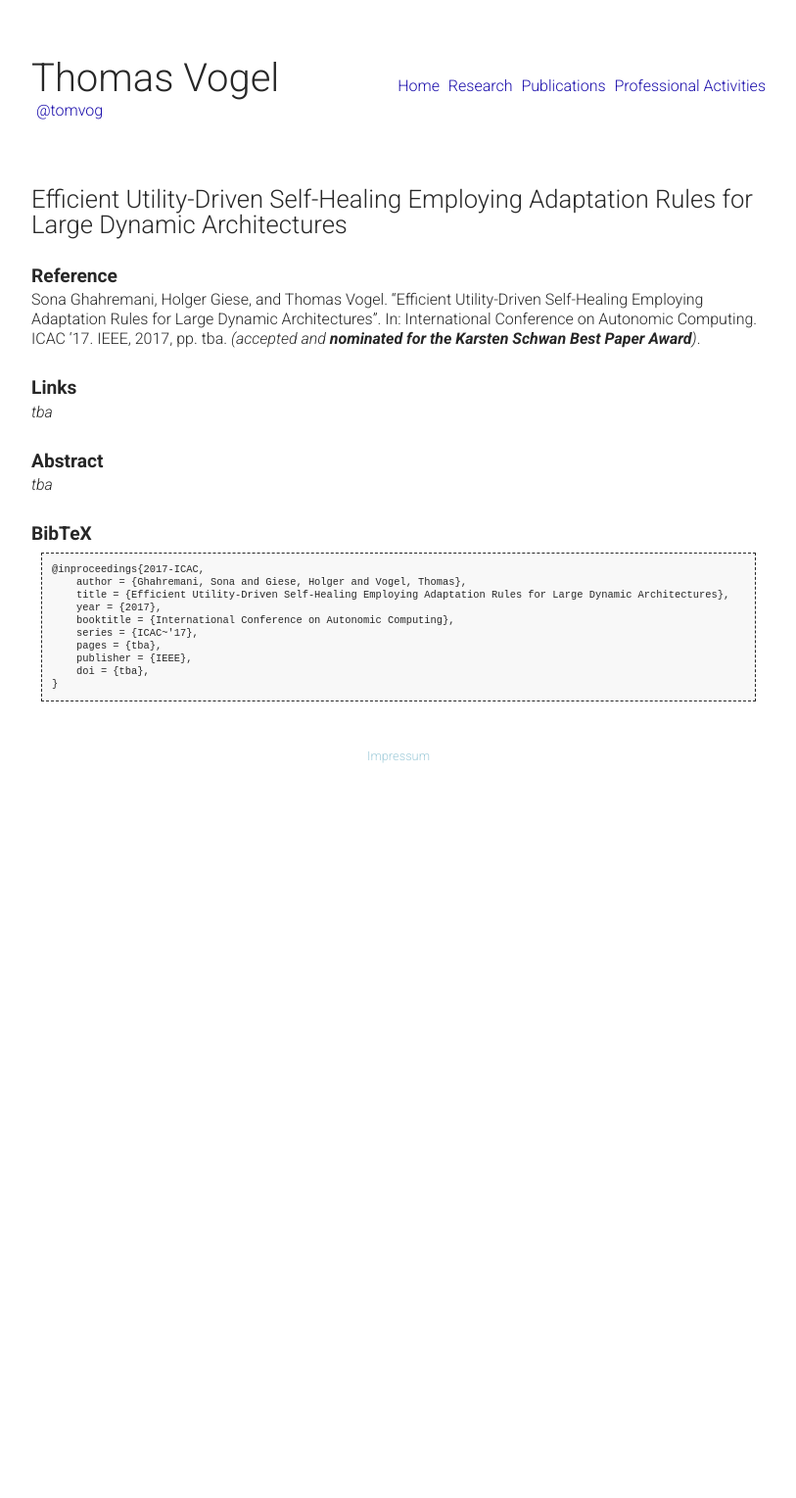
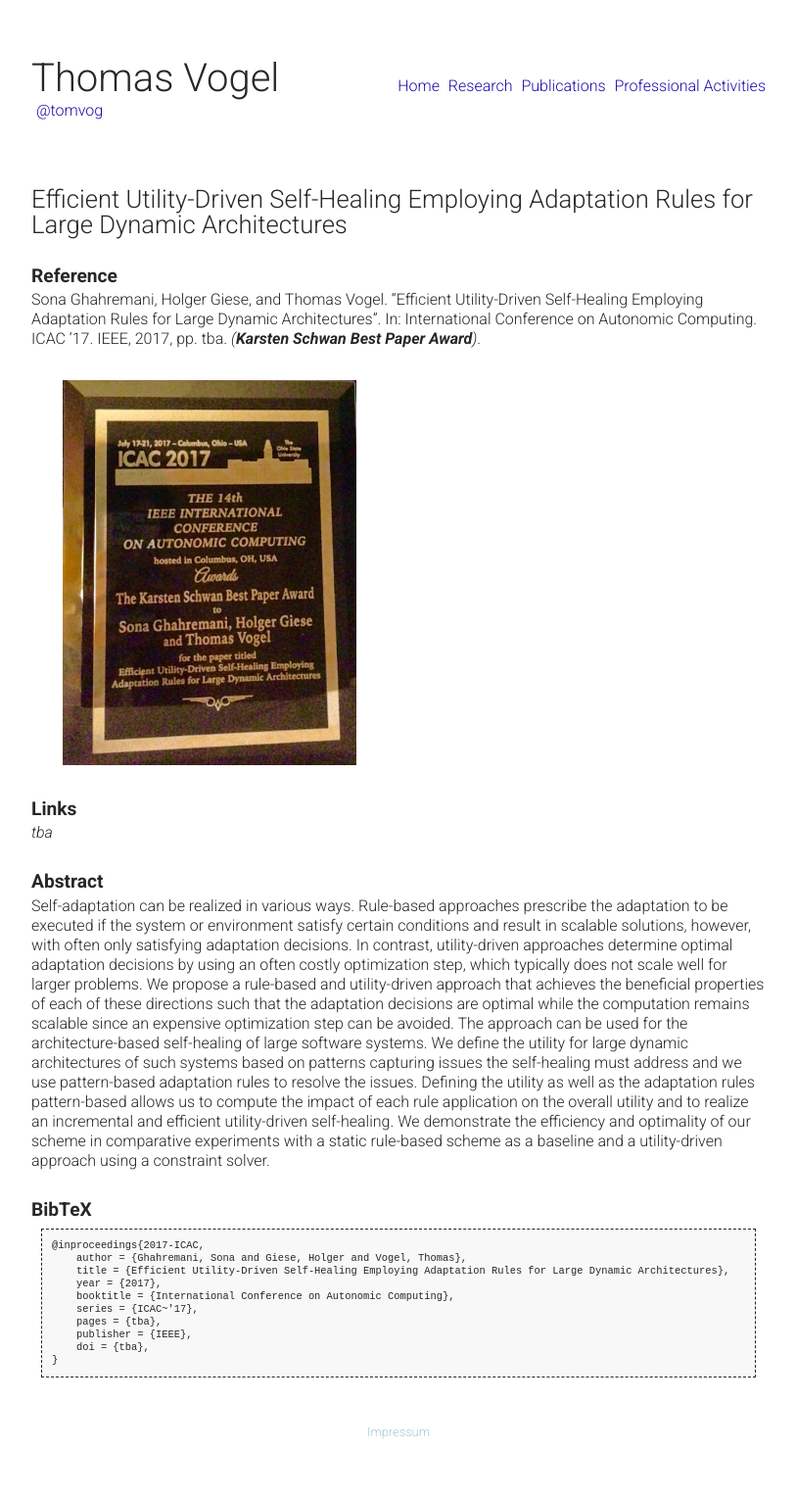
Before and after one commit to thomas-vogel/thomas-vogel.github.io, a Jekyll site: the page built from _pages/publications/2017-ICAC.md, in a window 1280 px wide. Shown: the whole page at 98% size, without its empty margins (233-1046 px from the left). Built offline with Jekyll 4.4.1, drawn with Linux system fonts in a browser that asks for light colours; before the commit the page ends 900 px from its top, so only the background shows below that.

Commit message:
Add info for ICAC'17 paper.

```diff
--- a/_pages/publications/2017-ICAC.md
+++ b/_pages/publications/2017-ICAC.md
@@ -5,13 +5,15 @@
 ---
 
 ## Reference
-Sona Ghahremani, Holger Giese, and Thomas Vogel. "Efficient Utility-Driven Self-Healing Employing Adaptation Rules for Large Dynamic Architectures". In: International Conference on Autonomic Computing. ICAC '17. IEEE, 2017, pp. tba. _(accepted and **nominated for the Karsten Schwan Best Paper Award**)_.
+Sona Ghahremani, Holger Giese, and Thomas Vogel. "Efficient Utility-Driven Self-Healing Employing Adaptation Rules for Large Dynamic Architectures". In: International Conference on Autonomic Computing. ICAC '17. IEEE, 2017, pp. tba. _(**Karsten Schwan Best Paper Award**)_.
+
+<img src="/assets/img/icac17_best_paper_award.png" alt="Me" style="width: 300px; margin-top: 2em; margin-left: 2em; margin-right: 25px;"/>
 
 ## Links
 _tba_
 
 ## Abstract
-_tba_
+Self-adaptation can be realized in various ways. Rule-based approaches prescribe the adaptation to be executed if the system or environment satisfy certain conditions and result in scalable solutions, however, with often only satisfying adaptation decisions. In contrast, utility-driven approaches determine optimal adaptation decisions by using an often costly optimization step, which typically does not scale well for larger problems. We propose a rule-based and utility-driven approach that achieves the beneficial properties of each of these directions such that the adaptation decisions are optimal while the computation remains scalable since an expensive optimization step can be avoided. The approach can be used for the architecture-based self-healing of large software systems. We define the utility for large dynamic architectures of such systems based on patterns capturing issues the self-healing must address and we use pattern-based adaptation rules to resolve the issues. Defining the utility as well as the adaptation rules pattern-based allows us to compute the impact of each rule application on the overall utility and to realize an incremental and efficient utility-driven self-healing. We demonstrate the efficiency and optimality of our scheme in comparative experiments with a static rule-based scheme as a baseline and a utility-driven approach using a constraint solver.
 
 ## BibTeX
 
```
Also changed, not shown: _pages/pastnews.md (+1 -0 lines), _pages/publications/index.md (+1 -1 lines), _pages/publications/type.md (+1 -1 lines), index.md (+4 -1 lines), assets/img/icac17_best_paper_award.png (added).
